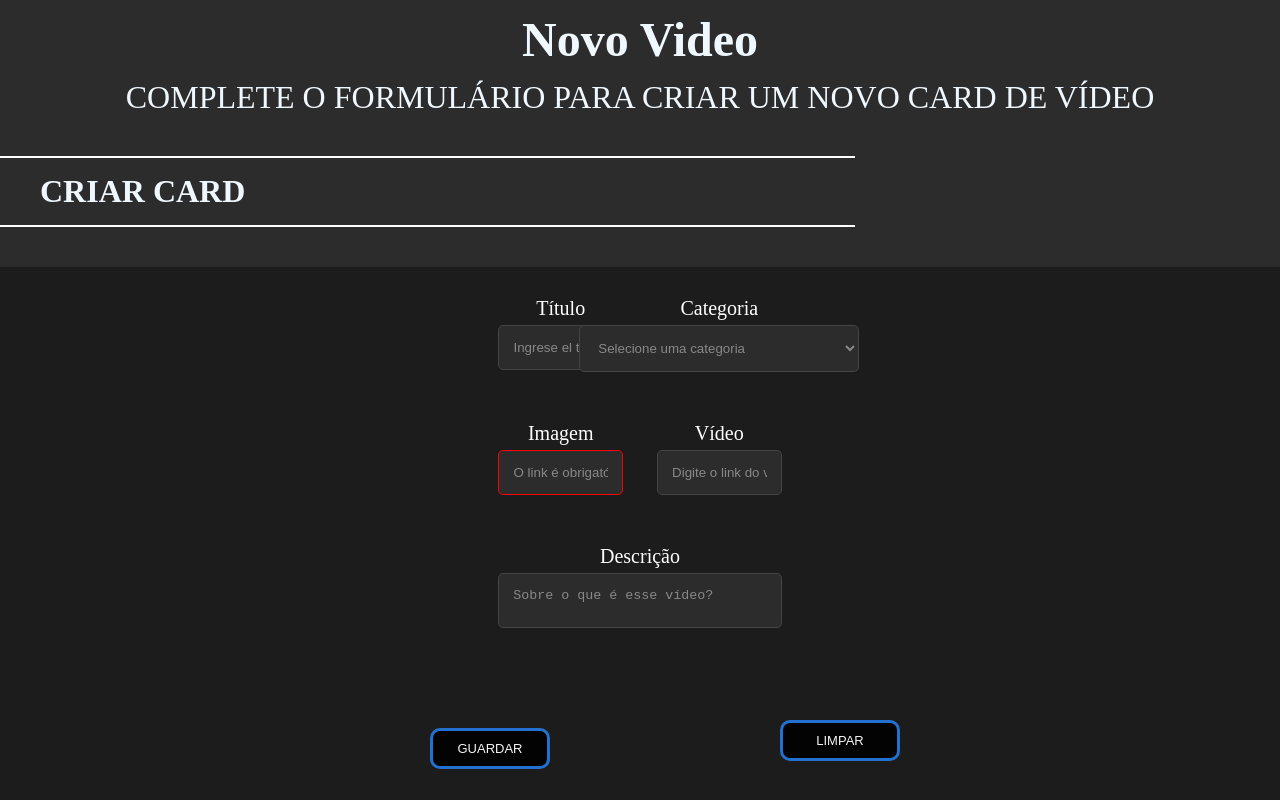
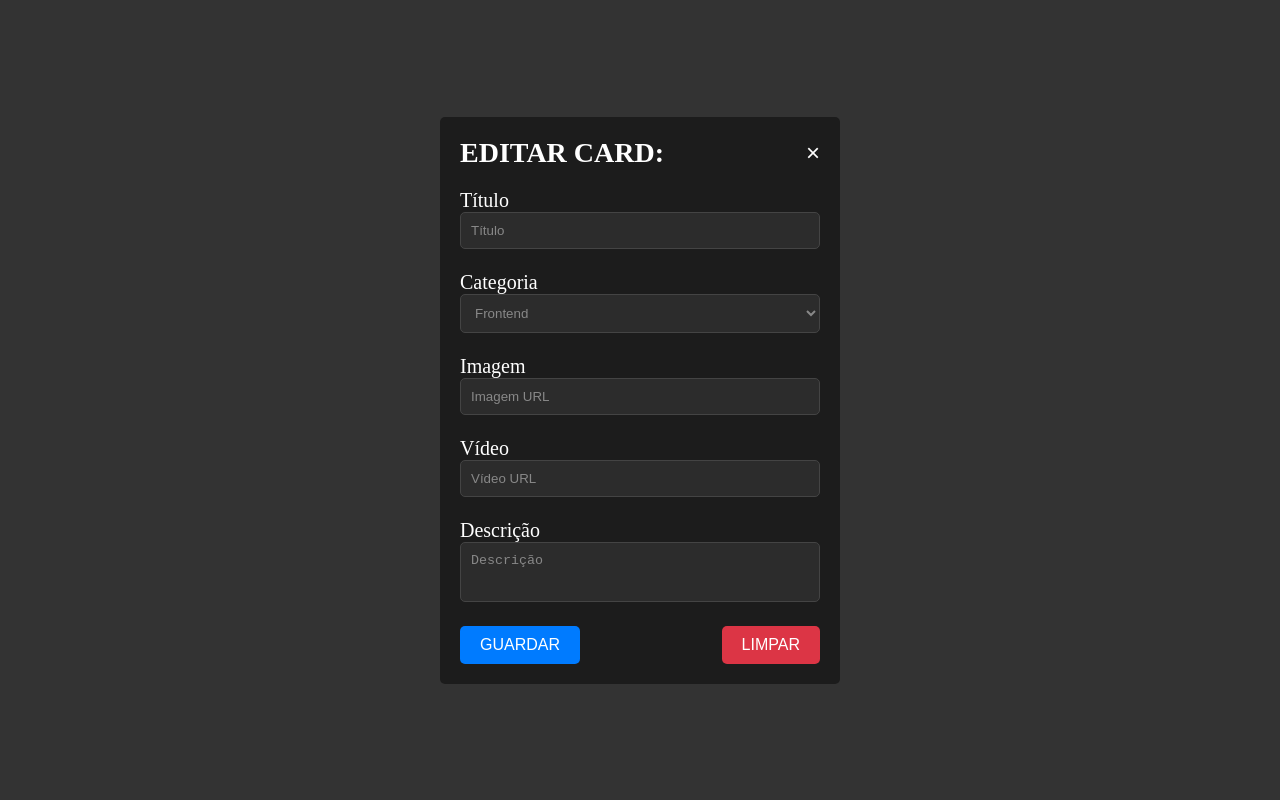
Before and after one commit to EdnaldoLuiz/alura-flix, a React (Vite) app: page /novo in a window 1280 px wide. Shown: the top 800 px of the page. Built offline with nearby package versions, Linux system fonts and the light colour scheme.

Commit message:
EditCard created successfully

```diff
--- a/src/App.jsx
+++ b/src/App.jsx
@@ -1,10 +1,10 @@
-import NewForm from "./components/NewForm";
+import EditCard from "./components/EditCard/EditCard";
 
 function App() {
     return (
         <>
+        <EditCard/>
 
-        <NewForm/>
         </>
     );
 }
--- /dev/null
+++ b/src/components/EditCard/EditCard.jsx
@@ -0,0 +1,47 @@
+import styles from './EditCard.module.css'
+
+const EditCard = () =>{
+      return (
+    <div className={styles.overlay}>
+      <div className={styles.modal}>
+        <div className={styles.header}>
+          <h2 className={styles.textMain}>EDITAR CARD:</h2>
+          <button className={styles.closeButton}>&times;</button>
+        </div>
+        <form className={styles.formContainer}>
+          <div className={styles.formGroup}>
+            <label className={styles.label} htmlFor="titulo">Título</label>
+            <input type="text" id="titulo" placeholder="Título" className={styles.inputField} />
+          </div>
+          <div className={styles.formGroup}>
+            <label className={styles.label} htmlFor="categoria">Categoria</label>
+            <select id="categoria" className={styles.selectField}>
+              <option value="frontend">Frontend</option>
+              <option value="backend">Backend</option>
+              <option value="fullstack">Fullstack</option>
+            </select>
+          </div>
+          <div className={styles.formGroup}>
+            <label className={styles.label} htmlFor="imagem">Imagem</label>
+            <input type="text" id="imagem" placeholder="Imagem URL" className={styles.inputField} />
+          </div>
+          <div className={styles.formGroup}>
+            <label className={styles.label} htmlFor="video">Vídeo</label>
+            <input type="text" id="video" placeholder="Vídeo URL" className={styles.inputField} />
+          </div>
+          <div className={styles.formGroup}>
+            <label className={styles.label} htmlFor="descricao">Descrição</label>
+            <textarea id="descricao" placeholder="Descrição" className={styles.textareaField}></textarea>
+          </div>
+          <div className={styles.buttonContainer}>
+            <button type="submit" className={styles.saveButton}>GUARDAR</button>
+            <button type="button" className={styles.clearButton}>LIMPAR</button>
+          </div>
+        </form>
+      </div>
+    </div>
+  );
+};
+
+
+export default EditCard;
--- /dev/null
+++ b/src/components/EditCard/EditCard.module.css
@@ -0,0 +1,107 @@
+.overlay {
+    position: fixed;
+    top: 0;
+    left: 0;
+    width: 100%;
+    height: 100%;
+    background: rgba(0, 0, 0, 0.8);
+    display: flex;
+    justify-content: center;
+    align-items: center;
+  }
+  .textMain {
+    font-size: 28px;
+    display: flex;
+    justify-content: center;
+    align-items: center;
+    text-align: center;
+  }
+
+  .modal {
+    background-color: #1c1c1c;
+    padding: 20px;
+    border-radius: 5px;
+    width: 400px;
+    max-width: 90%;
+    color: white;
+  }
+
+  .header {
+    display: flex;
+    justify-content: space-between;
+    align-items: center;
+    margin-bottom: 20px;
+  }
+
+  .closeButton {
+    background: none;
+    border: none;
+    font-size: 24px;
+    color: white;
+    cursor: pointer;
+  }
+
+  .formContainer {
+    display: flex;
+    flex-direction: column;
+  }
+
+  .formGroup {
+    margin-bottom: 22px;
+  }
+
+.label {
+    margin-bottom: 20px;
+    font-size: 20px;
+    color: #ffffff;
+}
+
+  .inputField, .selectField, .textareaField {
+    width: 100%;
+    padding: 10px;
+    border: 1px solid #444;
+    border-radius: 5px;
+    background-color: #2c2c2c;
+    color: #ffffff;
+  }
+
+  .inputField::placeholder, .textareaField::placeholder {
+    color: #888;
+  }
+
+  .selectField {
+    color: #888;
+  }
+
+  .selectField option {
+    background-color: #2c2c2c;
+    color: #ffffff;
+  }
+
+  .textareaField {
+    resize: none;
+    height: 60px;
+  }
+
+  .buttonContainer {
+    display: flex;
+    justify-content: space-between;
+  }
+
+  .saveButton, .clearButton {
+    padding: 10px 20px;
+    border: none;
+    border-radius: 5px;
+    cursor: pointer;
+    font-size: 16px;
+  }
+
+  .saveButton {
+    background-color: #007bff;
+    color: white;
+  }
+
+  .clearButton {
+    background-color: #dc3545;
+    color: white;
+  }
```
